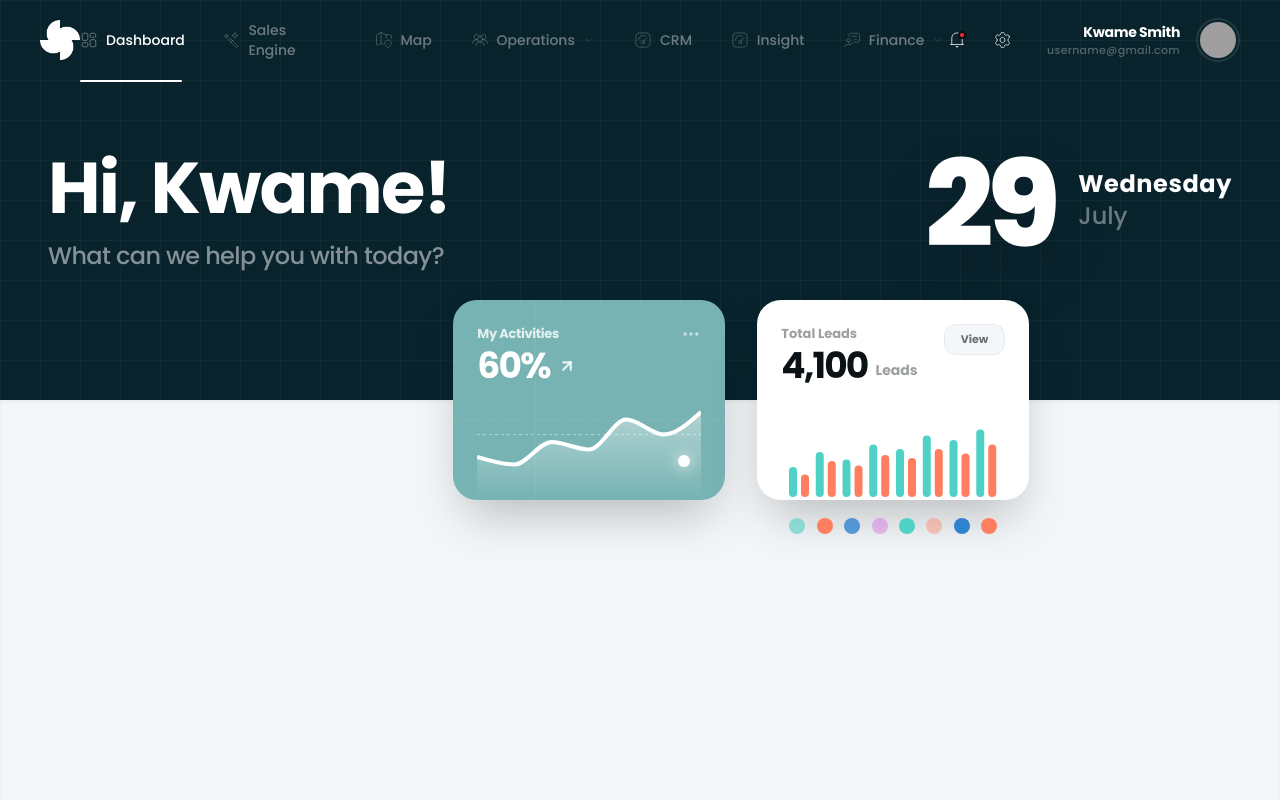
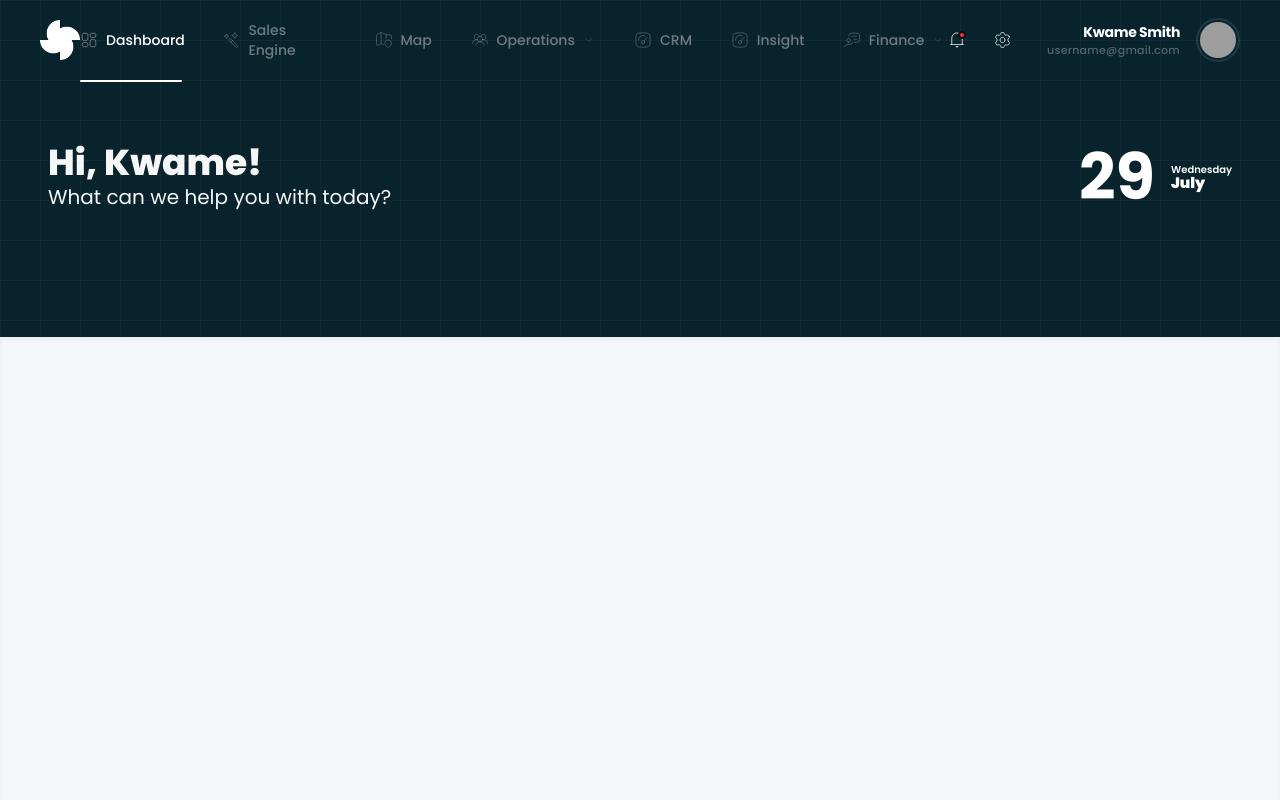
Before and after one commit to P23-Africa-Dev/the-factory, a Next.js app: page /dashboard in a window 1280 px wide. Shown: the top 800 px of the page. Built offline with nearby package versions, Linux system fonts and the light colour scheme; grey boxes are pictures that could not be loaded.

Commit message:
style: update dashboard typography and layout with new Poppins and Montserrat font weights

```diff
--- a/app/(dashboard)/dashboard/page.tsx
+++ b/app/(dashboard)/dashboard/page.tsx
@@ -13,35 +13,35 @@ export default function DashboardPage() {
       <div className="px-12 pt-16 pb-32 relative hero-grid">
 
         <div className="max-w-7xl mx-auto flex justify-between items-end relative z-10">
-          <div className="space-y-4">
-            <h1 className="text-7xl font-bold tracking-tight">
+          <div className="space-y-1">
+            <h1 className="text-[36px] font-extrabold leading-[38px] text-[#F6F6F6] font-[family:var(--font-poppins)]">
               Hi, Kwame!
             </h1>
-            <p className="text-2xl text-white/50 font-medium tracking-tight">
+            <p className="text-[20px] font-normal leading-[23px] text-[#F6F6F6] font-[family:var(--font-poppins)]">
               What can we help you with today?
             </p>
           </div>
 
-          <div className="flex items-center gap-6 text-right pb-2">
-            <span className="text-[120px] font-black leading-none tracking-tighter text-white opacity-100 drop-shadow-2xl">
+          <div className="flex items-center gap-4 text-right">
+            <span className="text-[64px] font-bold leading-none align-middle font-[family:var(--font-montserrat)] text-white">
                 {day}
             </span>
-            <div className="flex flex-col items-start leading-[1.1] mb-2">
-              <span className="text-2xl font-bold text-white tracking-wide">{weekDay}</span>
-              <span className="text-2xl font-medium text-white/40">{month}</span>
+            <div className="flex flex-col items-start leading-none justify-center">
+              <span className="text-[10px] font-semibold leading-none align-middle font-[family:var(--font-poppins)] text-white">{weekDay}</span>
+              <span className="text-[15px] font-black leading-none align-middle font-[family:var(--font-poppins)] text-white">{month}</span>
             </div>
           </div>
         </div>
 
         {/* Floating Top Section Cards - Overlapping the section transition */}
-        <div className="max-w-7xl mx-auto grid grid-cols-12 gap-8 mt-16 absolute left-12 right-12 bottom-[-100px] z-[30]">
+        {/* <div className="max-w-7xl mx-auto grid grid-cols-12 gap-8 mt-16 absolute left-12 right-12 bottom-[-100px] z-[30]">
             <div className="col-span-12 lg:col-start-5 lg:col-span-3 h-[200px]">
                 <MyActivitiesChart />
             </div>
             <div className="col-span-12 lg:col-span-3 h-[200px]">
                 <TotalLeadsChart />
             </div>
-        </div>
+        </div> */}
       </div>
 
       {/* Main Content Area (White background) */}
--- a/app/layout.tsx
+++ b/app/layout.tsx
@@ -1,11 +1,17 @@
 import type { Metadata } from "next";
-import { Poppins } from "next/font/google";
+import { Poppins, Montserrat } from "next/font/google";
 import "./globals.css";
 
 const poppins = Poppins({
   subsets: ["latin", "latin-ext"],
-  weight: ["400", "500", "600", "700", "800"],
+  weight: ["400", "500", "600", "700", "800", "900"],
   variable: "--font-poppins",
+});
+
+const montserrat = Montserrat({
+  subsets: ["latin"],
+  weight: ["700"],
+  variable: "--font-montserrat",
 });
 
 export const metadata: Metadata = {
@@ -21,7 +27,7 @@ export default function RootLayout({
   return (
     <html
       lang="en"
-      className={`${poppins.className} h-full antialiased`}
+      className={`${poppins.variable} ${montserrat.variable} ${poppins.className} h-full antialiased`}
     >
       <body className="min-h-full flex flex-col">{children}</body>
     </html>
```
